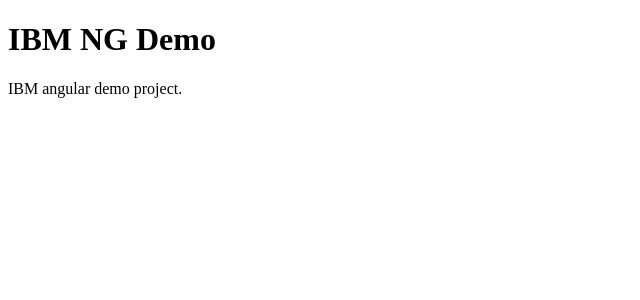
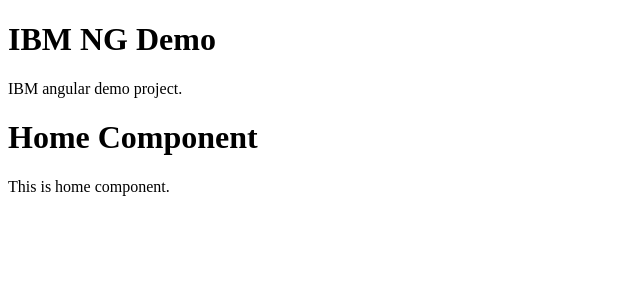
Before and after one commit to dyesmuk/ibm-angular-demo-4-jun-2026, an Angular app: page / in a window 1280 px wide. Shown: the top 300 px of the page, without its empty margins (0-640 px from the left). Built offline with nearby package versions, Linux system fonts and the light colour scheme.

Commit message:
initial commit

```diff
--- a/src/app/app.html
+++ b/src/app/app.html
@@ -1,4 +1,5 @@
 <div>
   <h1>IBM NG Demo</h1>
   <p>IBM angular demo project.</p>
+  <app-home></app-home>
 </div>
--- a/src/app/app.ts
+++ b/src/app/app.ts
@@ -1,9 +1,10 @@
 import { Component, signal } from '@angular/core';
 import { RouterOutlet } from '@angular/router';
+import { Home } from './components/home/Home';
 
 @Component({
-  selector: 'app-root',
-  imports: [RouterOutlet],
+  selector: 'abc',
+  imports: [RouterOutlet, Home],
   templateUrl: './app.html',
   styleUrl: './app.css'
 })
--- /dev/null
+++ b/src/app/components/home/home.ts
@@ -0,0 +1,12 @@
+import { Component, signal } from '@angular/core';
+import { RouterOutlet } from '@angular/router';
+
+@Component({
+    selector: 'app-home',
+    imports: [RouterOutlet],
+    template: '<div><h1>Home Component</h1><p>This is home component.</p></div>'
+})
+export class Home {
+
+
+}
--- a/src/index.html
+++ b/src/index.html
@@ -8,6 +8,6 @@
   <link rel="icon" type="image/x-icon" href="favicon.ico">
 </head>
 <body>
-  <app-root></app-root>
+  <abc></abc>
 </body>
 </html>
```
